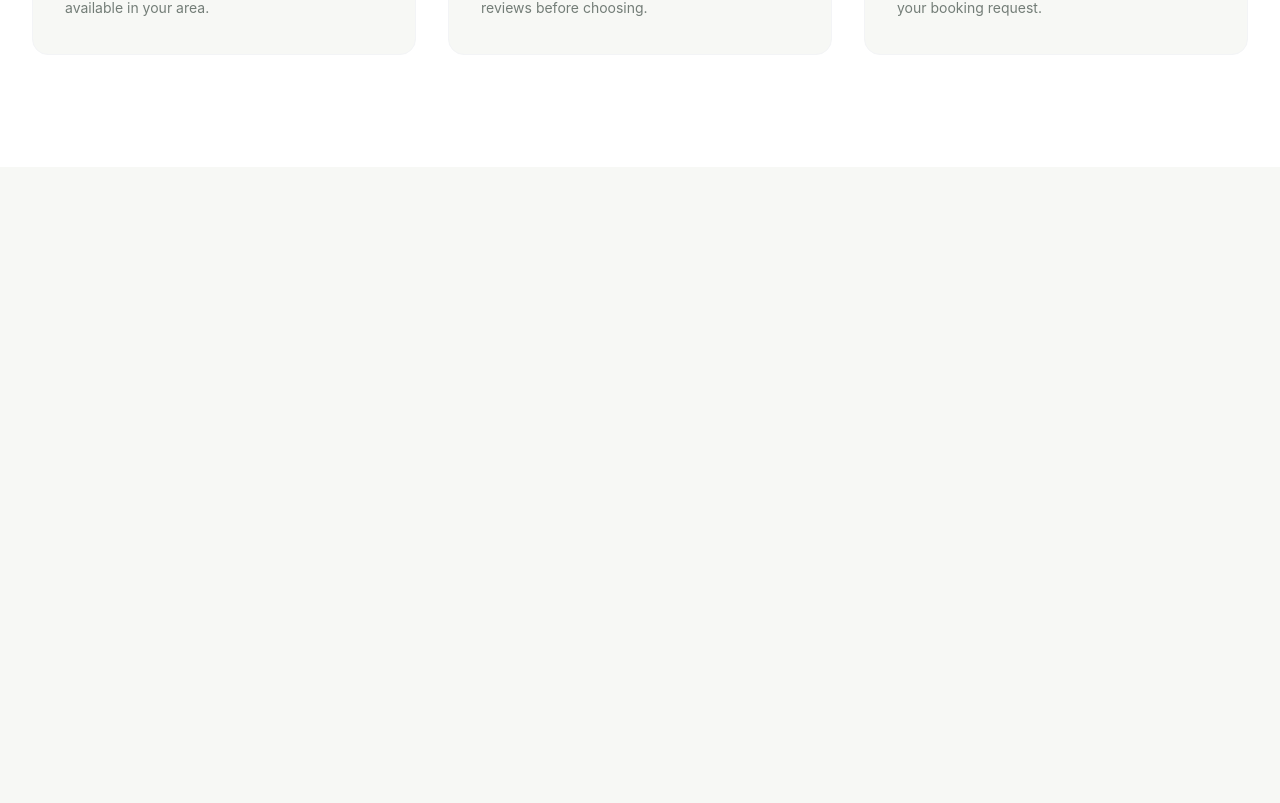
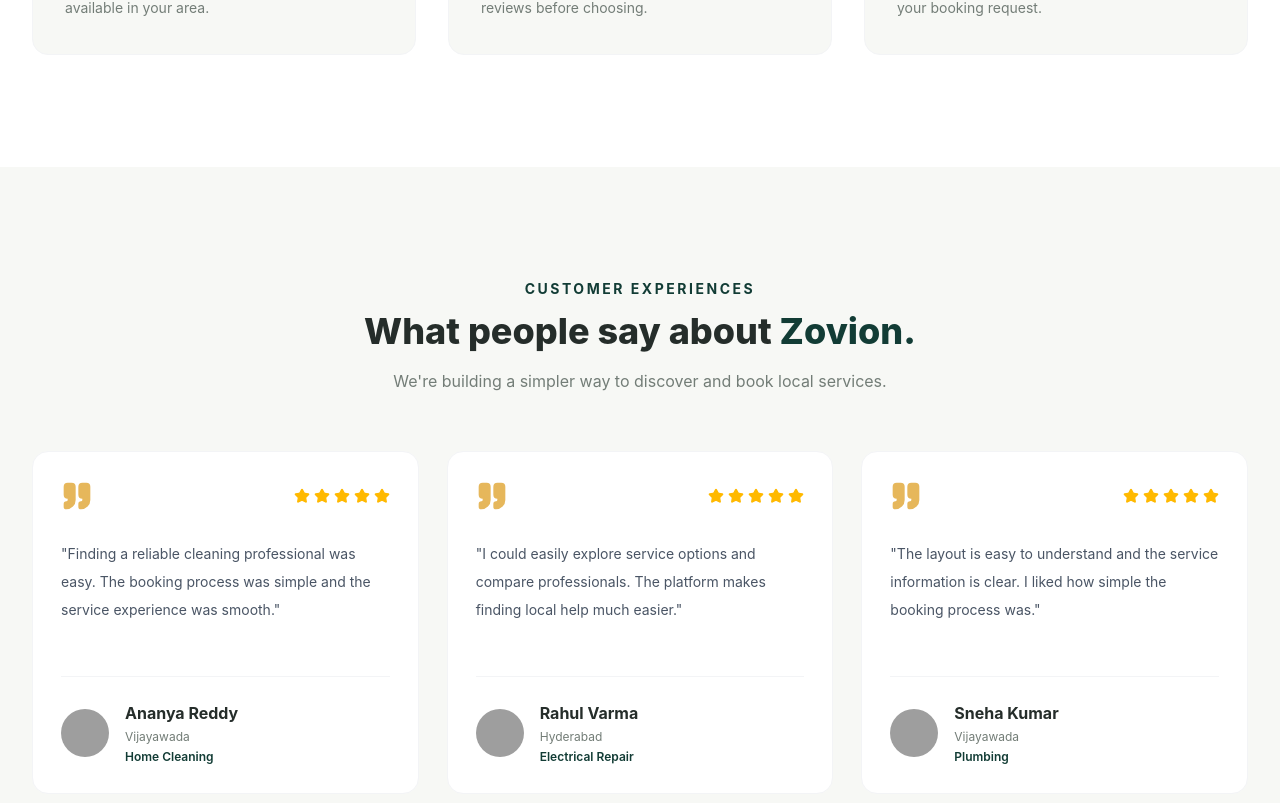
Before and after one commit to muraribollineni/zovion-local-services, a React app in the folder frontend/: page / in a window 1280 px wide. Shown: the part 3396-4199 px from the top of the page. Before the commit the page ends 3563 px from the top, so only its background shows below. Built offline with nearby package versions, Linux system fonts and the light colour scheme; grey boxes are pictures that could not be loaded; the HTML template or start-up script is replaced by a standard one.

Commit message:
Add Zovion customer testimonials section

```diff
--- a/frontend/src/App.jsx
+++ b/frontend/src/App.jsx
@@ -4,6 +4,7 @@ import Hero from "./components/Hero";
 import ServiceCategories from "./components/ServiceCategories";
 import FeaturedProviders from "./components/FeaturedProviders";
 import HowItWorks from "./components/HowItWorks";
+import Testimonials from "./components/Testimonials";
 
 function App() {
   return (
@@ -16,6 +17,7 @@ function App() {
   <ServiceCategories />
   <FeaturedProviders />
   <HowItWorks />
+  <Testimonials />
 </main>
 
     </div>
--- /dev/null
+++ b/frontend/src/components/Testimonials.jsx
@@ -0,0 +1,129 @@
+
+import { Star, Quote } from "lucide-react";
+
+const testimonials = [
+  {
+    name: "Ananya Reddy",
+    location: "Vijayawada",
+    service: "Home Cleaning",
+    review:
+      "Finding a reliable cleaning professional was easy. The booking process was simple and the service experience was smooth.",
+    image:
+      "https://images.unsplash.com/photo-1534528741775-53994a69daeb?w=200",
+  },
+  {
+    name: "Rahul Varma",
+    location: "Hyderabad",
+    service: "Electrical Repair",
+    review:
+      "I could easily explore service options and compare professionals. The platform makes finding local help much easier.",
+    image:
+      "https://images.unsplash.com/photo-1500648767791-00dcc994a43e?w=200",
+  },
+  {
+    name: "Sneha Kumar",
+    location: "Vijayawada",
+    service: "Plumbing",
+    review:
+      "The layout is easy to understand and the service information is clear. I liked how simple the booking process was.",
+    image:
+      "https://images.unsplash.com/photo-1531123897727-8f129e1688ce?w=200",
+  },
+];
+
+function Testimonials() {
+  return (
+    <section className="bg-page px-5 py-20 lg:px-8 lg:py-28">
+
+      <div className="mx-auto max-w-7xl">
+
+        <div className="text-center">
+
+          <p className="text-sm font-bold uppercase tracking-[0.18em] text-brand">
+            Customer experiences
+          </p>
+
+          <h2 className="mt-3 text-3xl font-extrabold text-heading md:text-4xl">
+            What people say about
+            <span className="text-brand"> Zovion.</span>
+          </h2>
+
+          <p className="mx-auto mt-4 max-w-xl leading-7 text-muted">
+            We're building a simpler way to discover
+            and book local services.
+          </p>
+
+        </div>
+
+        <div className="mt-14 grid gap-7 md:grid-cols-2 lg:grid-cols-3">
+
+          {testimonials.map((item) => (
+
+            <article
+              key={item.name}
+              className="rounded-2xl border border-gray-100 bg-white p-7 transition duration-300 hover:-translate-y-1 hover:shadow-xl"
+            >
+
+              <div className="flex items-center justify-between">
+
+                <Quote
+                  size={32}
+                  className="text-accent"
+                  fill="currentColor"
+                />
+
+                <div className="flex gap-1">
+                  {[1, 2, 3, 4, 5].map((star) => (
+                    <Star
+                      key={star}
+                      size={16}
+                      fill="currentColor"
+                      className="text-amber-400"
+                    />
+                  ))}
+                </div>
+
+              </div>
+
+              <p className="mt-7 min-h-28 text-sm leading-7 text-gray-600">
+                "{item.review}"
+              </p>
+
+              <div className="mt-6 flex items-center gap-4 border-t border-gray-100 pt-6">
+
+                <img
+                  src={item.image}
+                  alt={item.name}
+                  className="h-12 w-12 rounded-full object-cover"
+                  loading="lazy"
+                />
+
+                <div className="flex-1">
+                  <h3 className="font-bold text-heading">
+                    {item.name}
+                  </h3>
+
+                  <p className="mt-1 text-xs text-muted">
+                    {item.location}
+                  </p>
+
+                  <p className="mt-1 text-xs font-semibold text-brand">
+                    {item.service}
+                  </p>
+                </div>
+
+              </div>
+
+            </article>
+
+          ))}
+
+        </div>
+
+      </div>
+
+    </section>
+  );
+}
+
+export default Testimonials;
```
